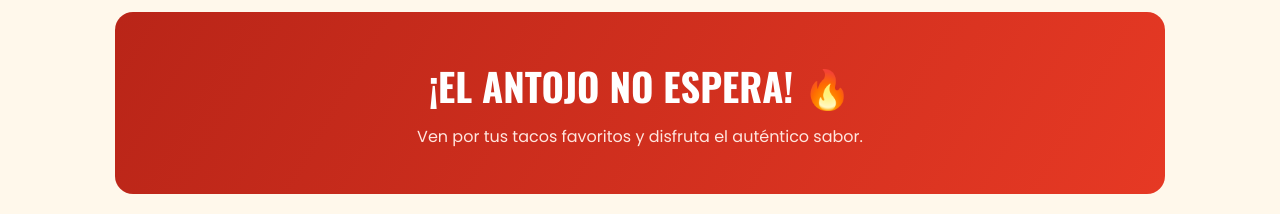
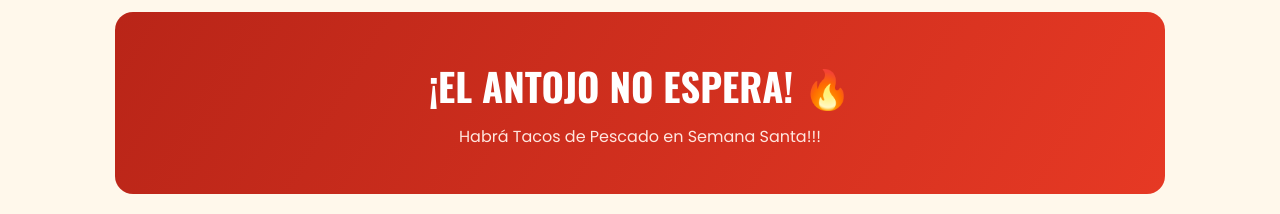
Before and after one commit to Jonathan111105/Tacos-Los-Betos, a plain HTML site: page index.html in a window 1280 px wide. Shown: the part 2540-2754 px from the top of the page. Drawn offline with nearby package versions, Linux system fonts and the light colour scheme.

```diff
--- a/index.html
+++ b/index.html
@@ -547,7 +547,7 @@
 
         <div class="flavor-banner">
             <h2>¡EL ANTOJO NO ESPERA! 🔥</h2>
-            <p>Ven por tus tacos favoritos y disfruta el auténtico sabor.</p>
+            <p>Habrá Tacos de Pescado en Semana Santa!!!</p>
         </div>
 
         <!-- PEDIDOS Y CÓMO LLEGAR -->
```
